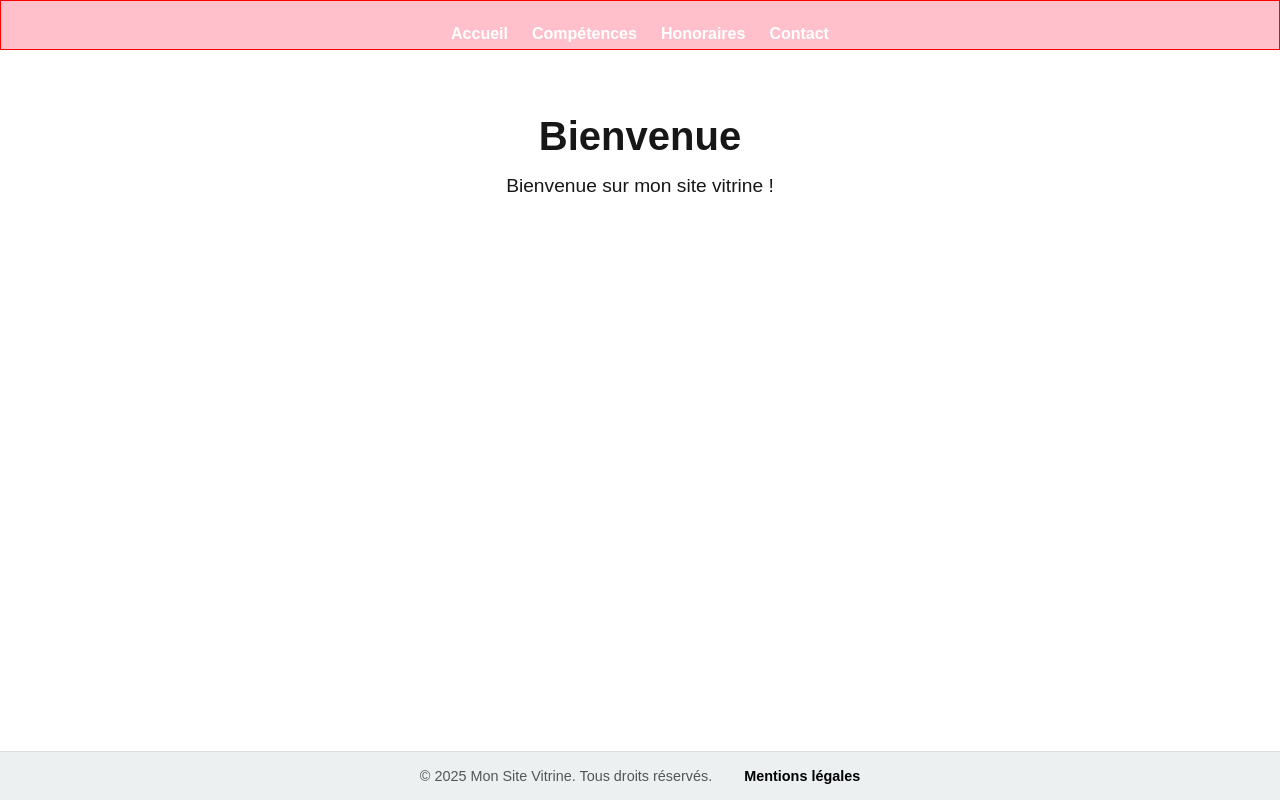
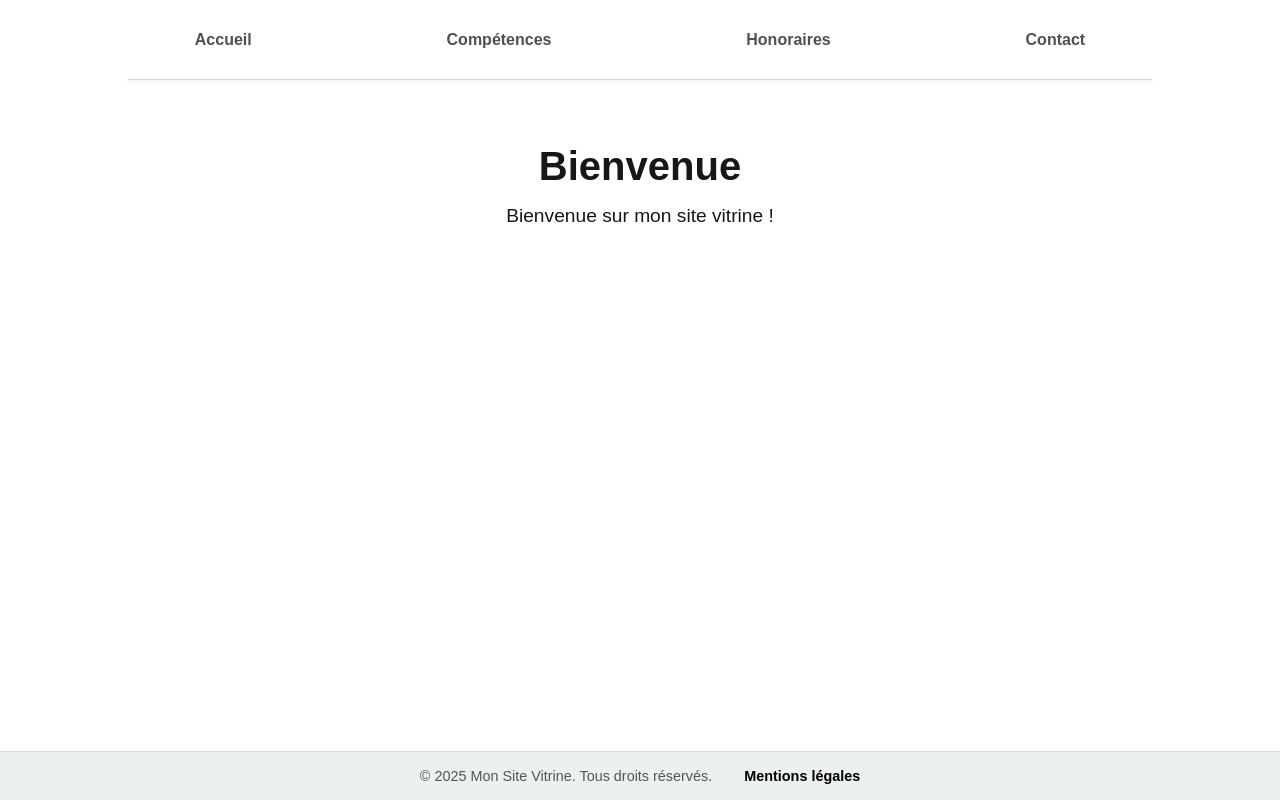
Before and after one commit to e-hainaux/celine-pollard, a Next.js app: page / in a window 1280 px wide. Built offline with nearby package versions, Linux system fonts and the light colour scheme.

Commit message:
feat navBar underlined with shadow

```diff
--- a/styles/navbar.module.css
+++ b/styles/navbar.module.css
@@ -1,23 +1,43 @@
 .nav {
+  position: relative;
+  display: flex;
+  justify-content: center;
+  align-items: center;
   width: 100%;
-  height: 50px;
-  background-color: pink;
+  height: auto;
+  min-height: 80px;
+  background-color: #fff;
   padding: 24px;
   margin: 0;
-  border: 1px solid red;
+}
+
+.nav::after {
+  content: "";
+  position: absolute;
+  bottom: 0;
+  left: 50%;
+  transform: translateX(-50%);
+  width: 80%;
+  height: 1px;
+  background-color: rgba(48, 48, 48, 0.2);
+  box-shadow: 0 2px 4px 0.5px rgba(0, 0, 0, 0.1);
 }
 
 .navList {
   list-style: none;
+  width: 100%;
   display: flex;
-  justify-content: center;
+  flex-direction: row;
+  justify-content: space-evenly;
+  align-items: center;
   gap: 1.5rem;
   margin: 0;
   padding: 0;
+  background-color: transparent;
 }
 
 .link {
-  color: white;
+  color: #505050;
   text-decoration: none;
   font-weight: bold;
 }
```
